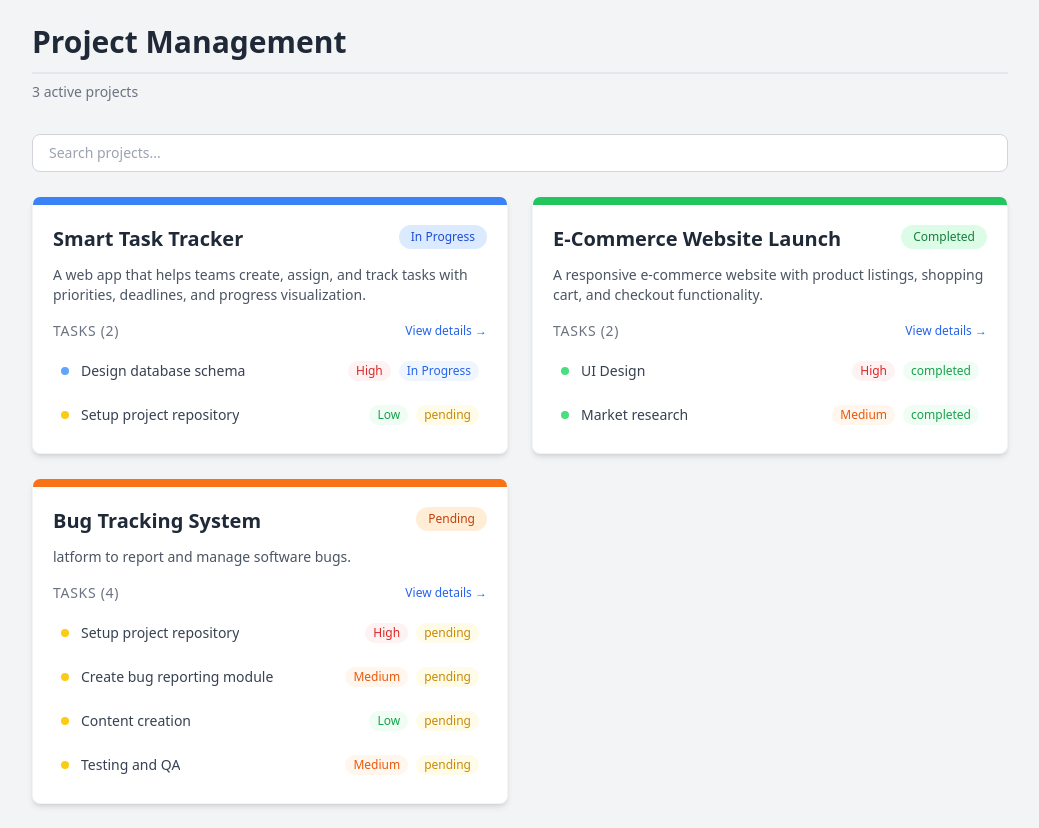
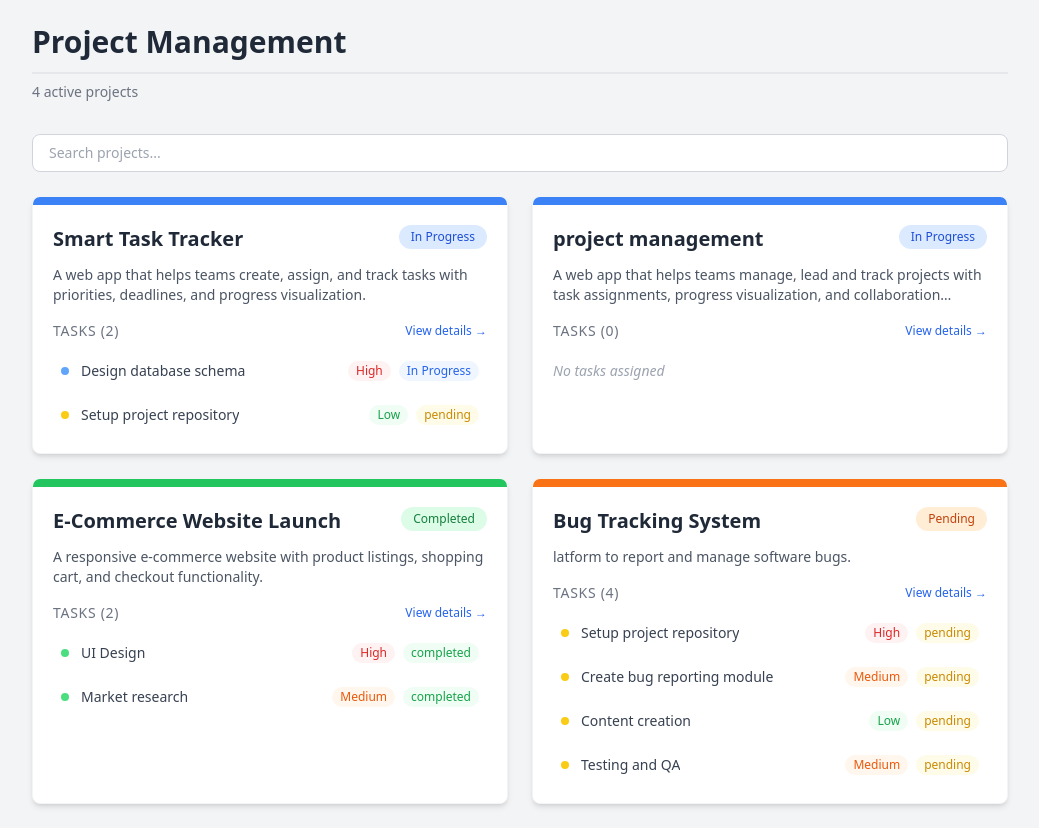
Before and after one commit to rsde2023/ProjectManager, an Angular app: page / in a window 1280 px wide. Shown: the whole page, without its empty margins (120-1159 px from the left). Built offline with nearby package versions, Linux system fonts and the light colour scheme.

Commit message:
manage status in case of not found projects(filter included)

```diff
--- a/src/app/features/projects/components/project-list/project-list.html
+++ b/src/app/features/projects/components/project-list/project-list.html
@@ -4,12 +4,15 @@
     <h1 class="text-3xl font-bold text-gray-800 border-b-2 border-gray-200 pb-3">
       Project Management
     </h1>
-<p class="text-gray-500 mt-2 text-sm">{{filteredProjects.length}} active projects</p>
+    <p class="text-gray-500 mt-2 text-sm">{{filteredProjects.length}} active projects</p>
   </div>
-  <!-- Add this below the header -->
-        <input type="text" [(ngModel)]="searchTerm" placeholder="Search projects..."
-          class="w-full mb-6 px-4 py-2 border border-gray-300 rounded-lg text-sm focus:outline-none focus:ring-2 focus:ring-blue-300" />
-        <!-- Description -->
+  <!-- input for search -->
+  <input type="text" [(ngModel)]="searchTerm" placeholder="Search projects..."
+    class="w-full mb-6 px-4 py-2 border border-gray-300 rounded-lg text-sm focus:outline-none focus:ring-2 focus:ring-blue-300" />
+  @if (filteredProjects.length === 0) {
+  <p class="text-gray-400 text-sm italic py-2">No projects found</p>
+  }
+  <!-- Description -->
   <!-- Projects Grid -->
   <div class="grid grid-cols-1 md:grid-cols-2 gap-6">
     @for (project of filteredProjects; track project.name) {
--- a/src/app/features/projects/components/project-list/project-list.ts
+++ b/src/app/features/projects/components/project-list/project-list.ts
@@ -63,6 +63,12 @@ export class ProjectListComponent {
       ]
     },
     {
+      name: 'project management',
+      description: 'A web app that helps teams manage, lead and track projects with task assignments, progress visualization, and collaboration features.',
+      status: 'In Progress',
+      tasks: []
+    },
+    {
       name: 'E-Commerce Website Launch',
       description: 'A responsive e-commerce website with product listings, shopping cart, and checkout functionality.',
       status: 'completed',
```
Also changed, not shown: 1 other file (tests, documents, lock files or other folders).
